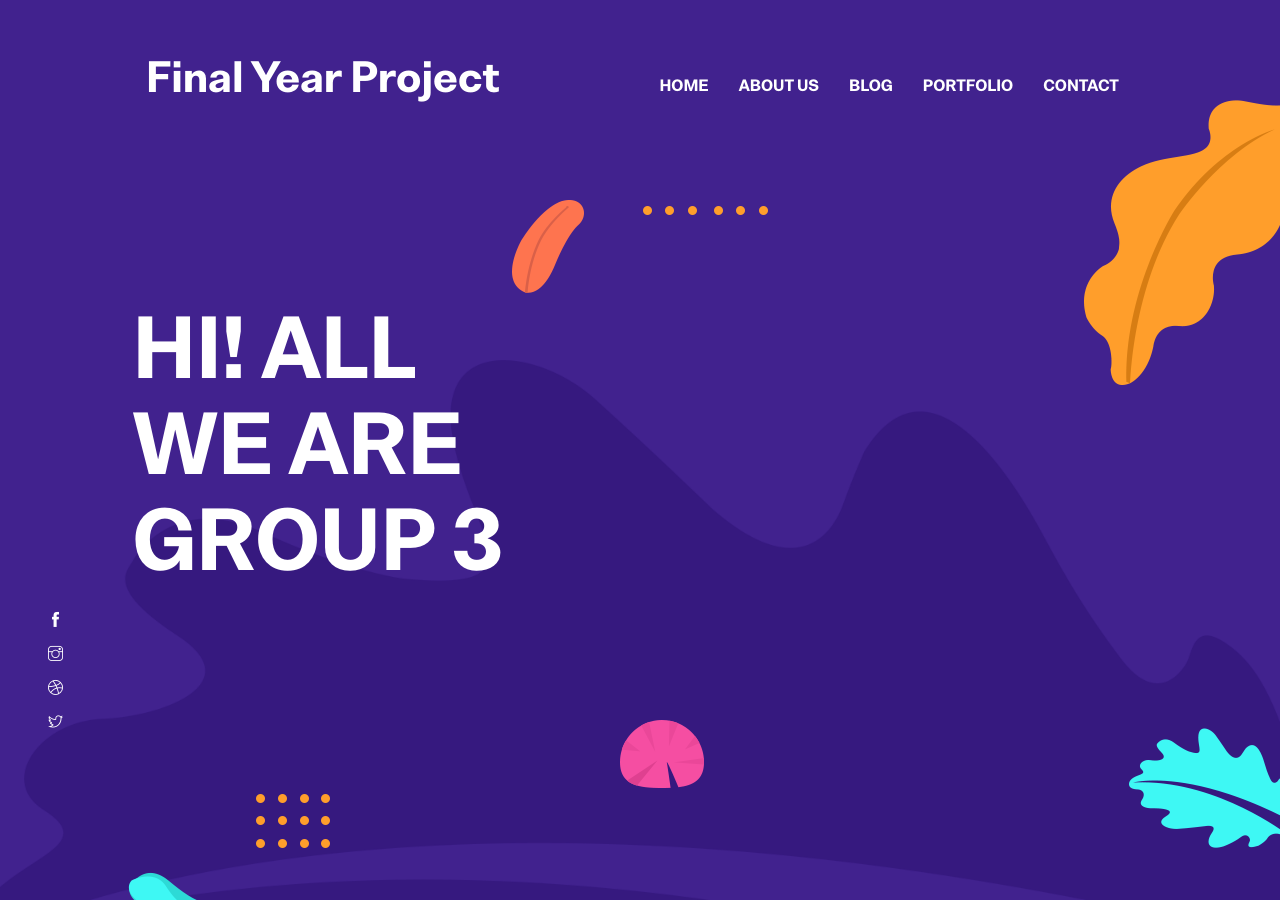
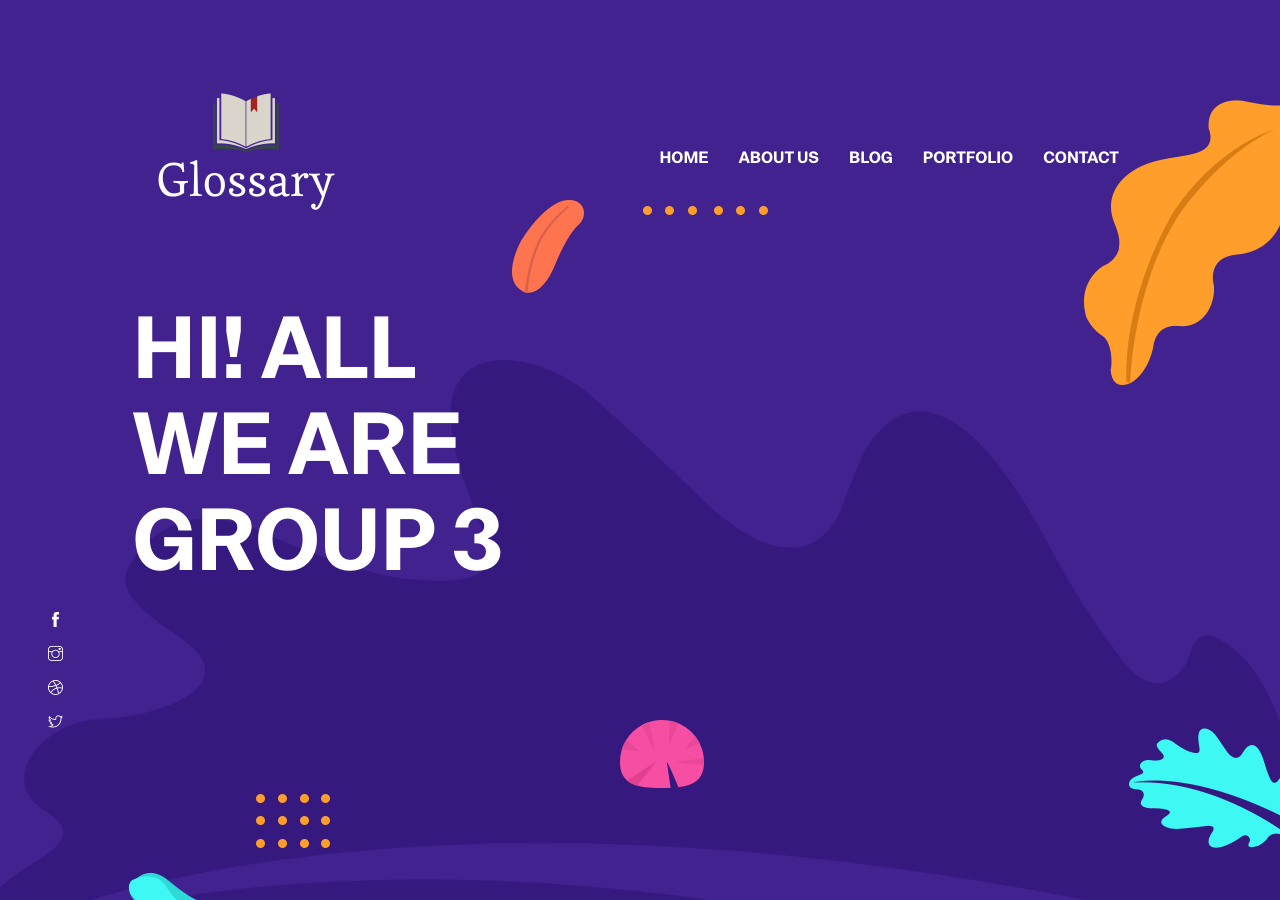
Before and after one commit to RyanL-29/FinalYearProjectWeb, a Jekyll site: the page built from index.html, in a window 1280 px wide and 900 px high. Built offline with Jekyll 4.4.1, drawn with Linux system fonts in a browser that asks for light colours.

Commit message:
Update settings.yml

```diff
--- a/_data/settings.yml
+++ b/_data/settings.yml
@@ -2,7 +2,7 @@
 # General Site Settings
 
 title: Final Year Project
-logo:
+logo: "assets/images/logo2.png"
 author: themefisher
 description: this is meta description
 email: steve.fruits@email.com
```
